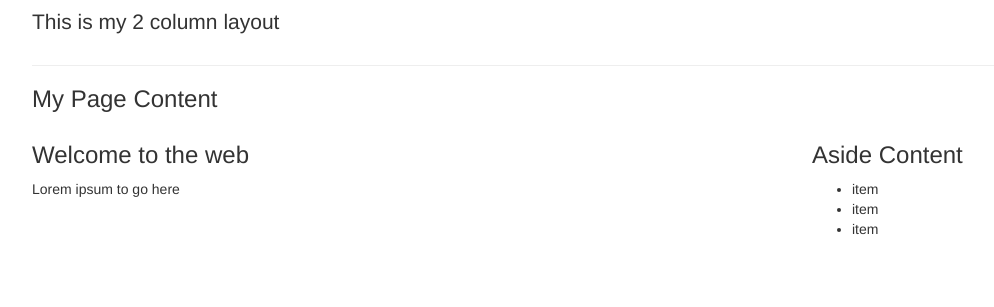
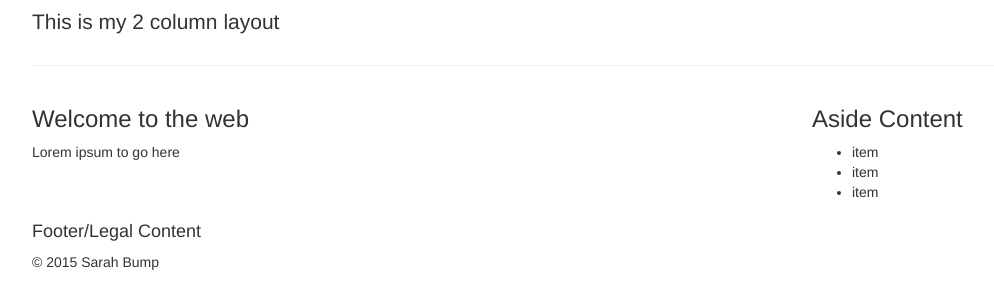
Before and after one commit to SarahBump/Framework-boilerplates, a plain HTML site: page Bootstrap/index.html in a window 1280 px wide. Shown: the part 83-390 px from the top of the page, without its empty margins (38-1032 px from the left). Drawn offline with nearby package versions, Linux system fonts and the light colour scheme.

Commit message:
footer is working

```diff
--- a/Bootstrap/index.html
+++ b/Bootstrap/index.html
@@ -16,7 +16,6 @@
         <h1>My Header Text</h1>
         <p class="lead">This is my 2 column layout</p>
       </header>
-      <h3>My Page Content</h3>
       <div class="row">
         <article class="col-md-8">
           <h3>Welcome to the web</h3>
@@ -32,5 +31,11 @@
         </aside>
       </div>
     </div>
+    <footer class="container">
+      <div class="footer">
+        <h4>Footer/Legal Content</h4>
+          <p>&copy; 2015 Sarah Bump</p>
+      </div>
+    </footer>
   </body>
 </html>
```
